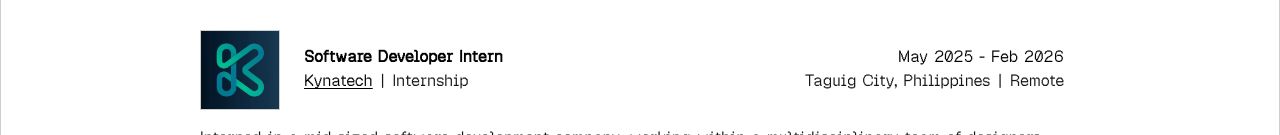
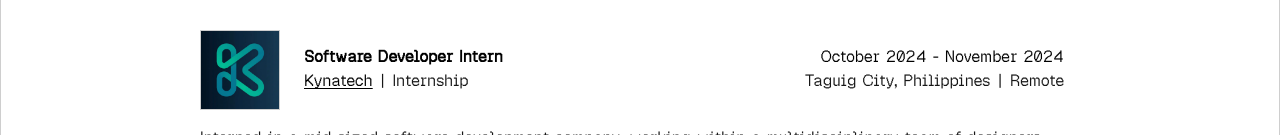
Before and after one commit to quinchy/Quinchsite, an Astro site: page / in a window 1280 px wide. Shown: the part 1275-1410 px from the top of the page. Built offline with nearby package versions, Linux system fonts and the light colour scheme; Astro itself is replaced by a stand-in of ours.

Commit message:
fix(experiences): correct kynatech date span

```diff
--- a/src/components/sections/experiences.astro
+++ b/src/components/sections/experiences.astro
@@ -74,7 +74,7 @@ const experiences: Experience[] = [
   },
   {
     title: "Software Developer Intern",
-    period: "May 2025 - Feb 2026",
+    period: "October 2024 - November 2024",
     company: "Kynatech",
     companyLogo: kynatechLogo,
     companyLink: "https://kynatech.ph/",
```
